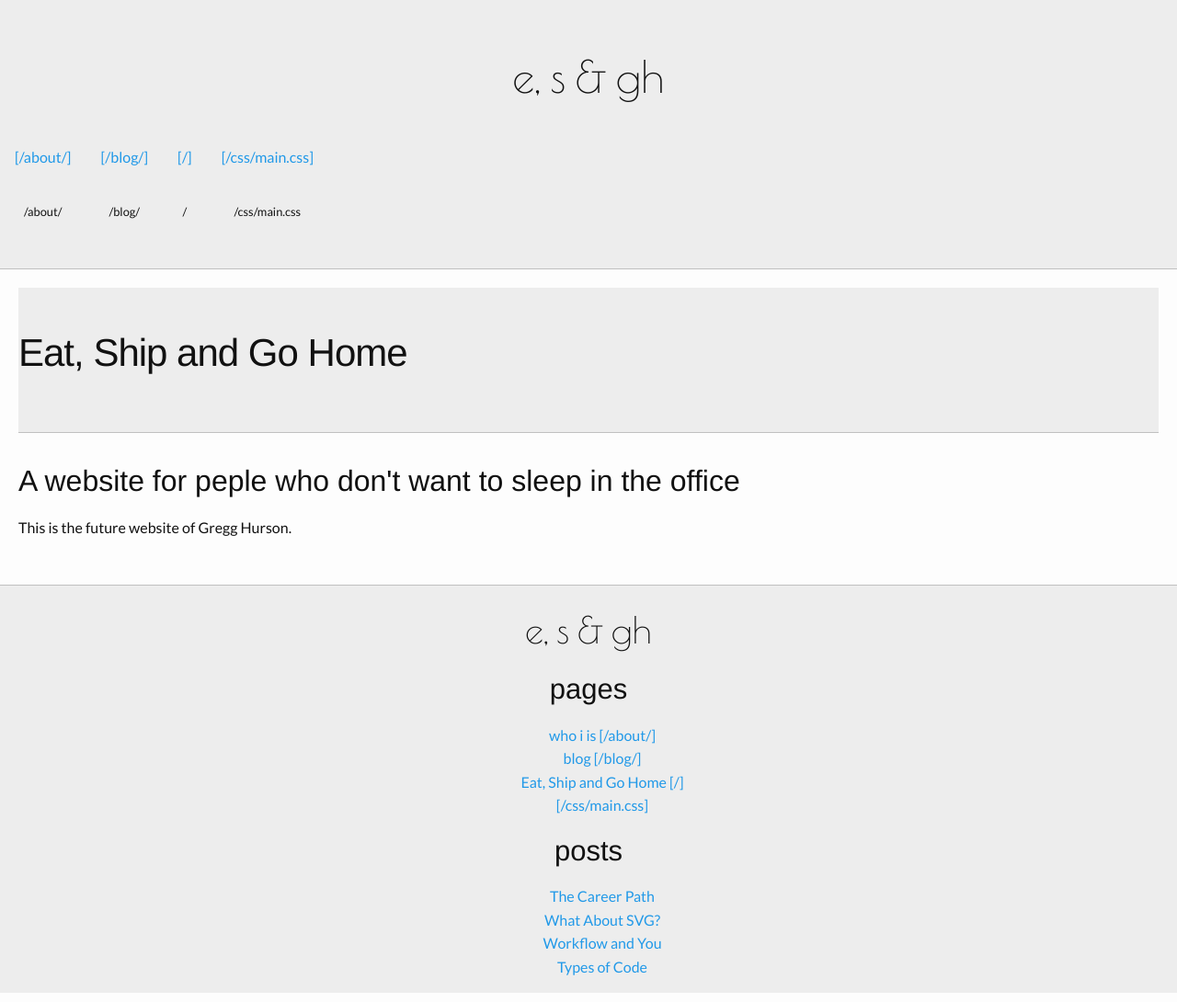
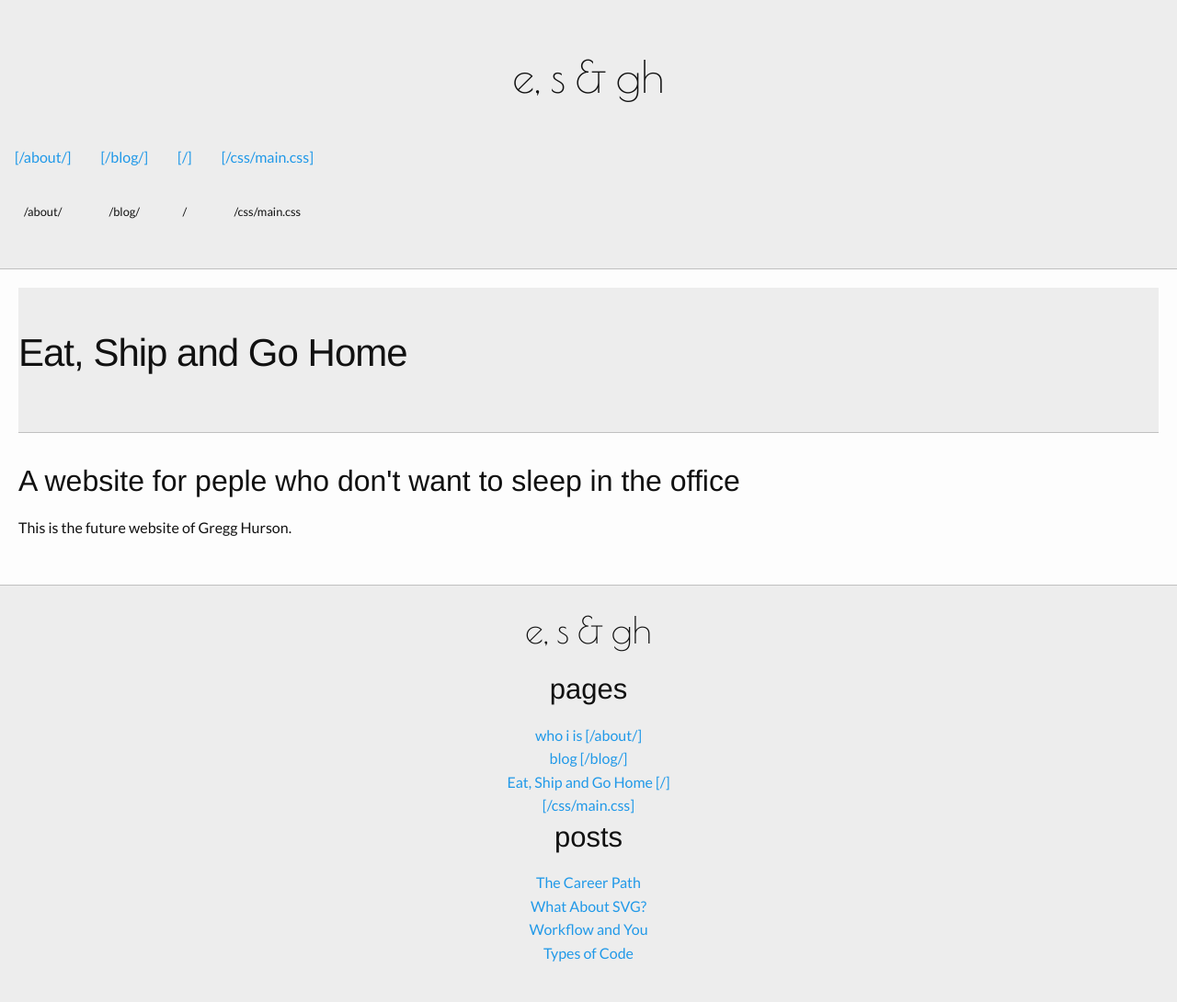
Before and after one commit to ghurson/Eat-Ship-and-Go-Home, a Jekyll site: the page built from index.html, in a window 1280 px wide. Shown: the whole page at 92% size. Built offline with Jekyll 4.4.1, drawn with Linux system fonts in a browser that asks for light colours; nearby versions of some CDN libraries.

Commit message:
adjusting footer spacing

```diff
--- a/_sass/_footer.scss
+++ b/_sass/_footer.scss
@@ -2,9 +2,11 @@ footer {
   background: $light-gray;
   text-align: center;
   border-top: 1px solid $gray;
+  padding-bottom: 40px;
 
   ul {
     list-style-type: none;
+    margin: 0;
   }
 
   h2 {
```
